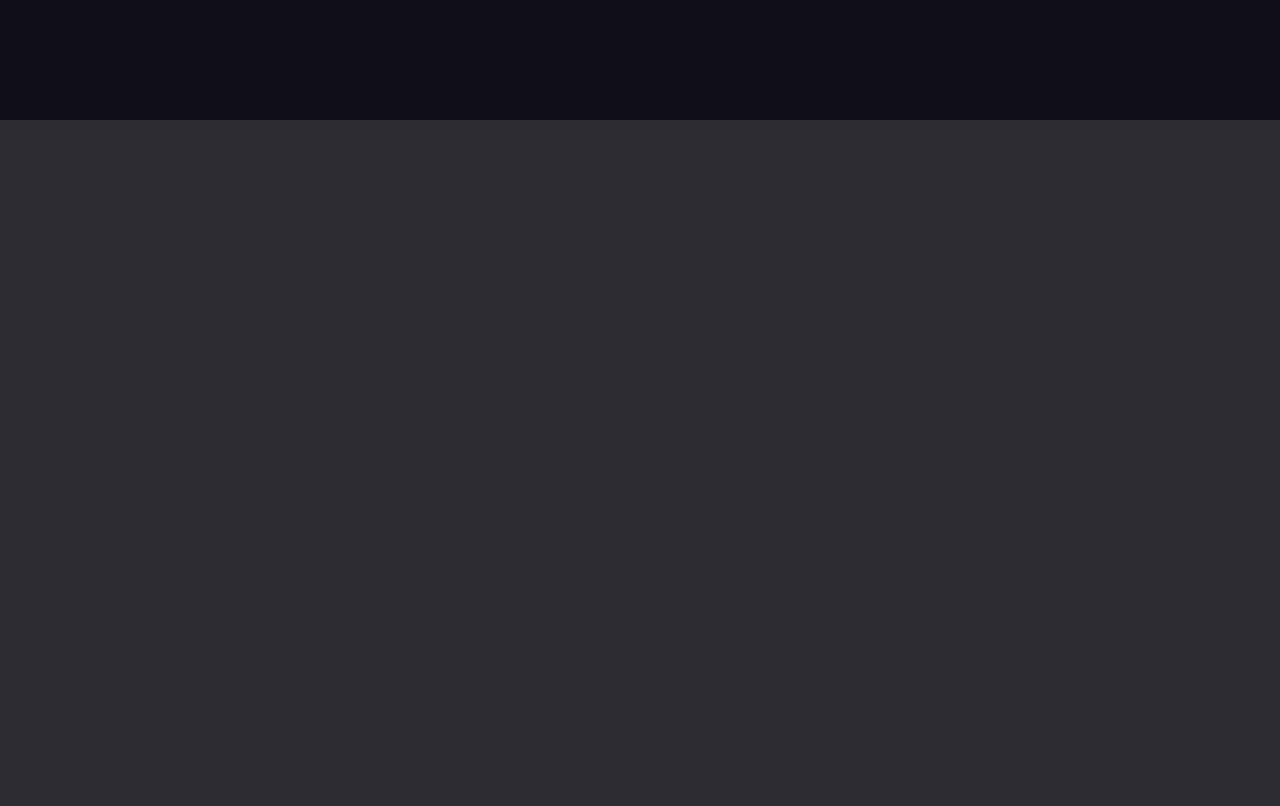
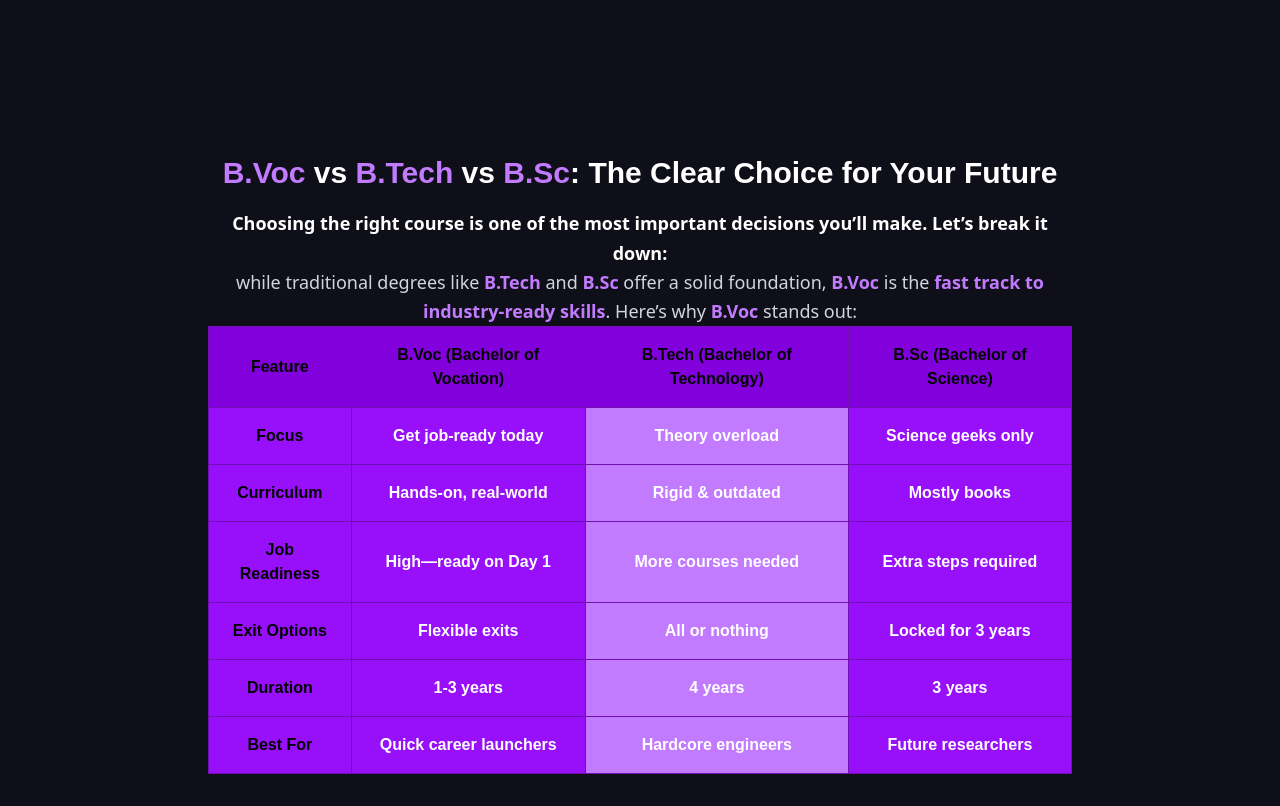
Before and after one commit to Code4Bharat1/Bvoc_Nexcore, a Next.js app in the folder bvoc/: page /whychooseus in a window 1280 px wide. Shown: the part 680-1486 px from the top of the page. Before the commit the page ends 800 px from the top, so only its background shows below. Built offline with nearby package versions, Linux system fonts and the light colour scheme.

Commit message:
feat: Add Degree Comparison Table component to Why Choose Us page

```diff
--- a/bvoc/src/app/whychooseus/page.jsx
+++ b/bvoc/src/app/whychooseus/page.jsx
@@ -1,12 +1,14 @@
 import React from 'react'
 import Navbar from '@/components/layout/Navbar'
 import CardCarousel from '@/components/WhyChooseUs/Cardcarousel'
+import DegreeComparisonTable from '@/components/WhyChooseUs/Tablesection'
  const page = () => {
   return (
     <div>
     <Navbar/>
     <main className="bg-[#0f0f1a] min-h-screen">
     <CardCarousel/>
+    <DegreeComparisonTable/>
     </main>
     </div>
   )
--- /dev/null
+++ b/bvoc/src/components/WhyChooseUs/Tablesection.jsx
@@ -0,0 +1,106 @@
+// components/DegreeComparisonTable.jsx
+"use client";
+
+const DegreeComparisonTable = () => {
+  const tableData = [
+    {
+      feature: "Focus",
+      bvoc: "Get job-ready today",
+      btech: "Theory overload",
+      bsc: "Science geeks only",
+    },
+    {
+      feature: "Curriculum",
+      bvoc: "Hands-on, real-world",
+      btech: "Rigid & outdated",
+      bsc: "Mostly books",
+    },
+    {
+      feature: "Job Readiness",
+      bvoc: "High—ready on Day 1",
+      btech: "More courses needed",
+      bsc: "Extra steps required",
+    },
+    {
+      feature: "Exit Options",
+      bvoc: "Flexible exits",
+      btech: "All or nothing",
+      bsc: "Locked for 3 years",
+    },
+    {
+      feature: "Duration",
+      bvoc: "1-3 years",
+      btech: "4 years",
+      bsc: "3 years",
+    },
+    {
+      feature: "Best For",
+      bvoc: "Quick career launchers",
+      btech: "Hardcore engineers",
+      bsc: "Future researchers",
+    },
+  ];
+
+  return (
+    <div className="max-w-4xl mx-auto px-4 py-8 text-center">
+  <h2 className="text-3xl font-semibold text-white mb-4 leading-snug">
+    <span className="text-purple-400">B.Voc</span> vs{" "}
+    <span className="text-purple-400">B.Tech</span> vs{" "}
+    <span className="text-purple-400">B.Sc</span>:{" "}
+    <span className="text-white">The Clear Choice for Your Future</span>
+  </h2>
+
+  <p className="text-gray-300 text-lg leading-relaxed font-sans">
+  <span className="font-semibold text-white">
+    Choosing the right course is one of the most important decisions you’ll make. Let’s break it down:
+  </span>
+  <br />
+    while traditional degrees like <span className="text-purple-400 font-semibold">B.Tech</span> and{" "}
+  <span className="text-purple-400 font-semibold">B.Sc</span> offer a solid foundation,{" "}
+  <span className="text-purple-400 font-semibold">B.Voc</span> is the{" "}
+  <span className="text-purple-400 font-semibold">fast track to industry-ready skills</span>.
+  Here’s why <span className="text-purple-400 font-semibold">B.Voc</span> stands out:
+</p>
+
+
+      <div className="overflow-x-auto">
+        <table className="w-full border-">
+          <thead>
+            <tr>
+              <th className="bg-purple-700 text-black p-4 border border-purple-800">Feature</th>
+              <th className="bg-purple-700 text-black p-4 border border-purple-800">
+                B.Voc (Bachelor of Vocation)
+              </th>
+              <th className="bg-purple-700 text-black p-4 border border-purple-800">
+                B.Tech (Bachelor of Technology)
+              </th>
+              <th className="bg-purple-700 text-black p-4 border border-purple-800">
+                B.Sc (Bachelor of Science)
+              </th>
+            </tr>
+          </thead>
+          <tbody>
+            {tableData.map((row, index) => (
+              <tr key={index}>
+                <td className="bg-purple-600 text-black p-4 border border-purple-800 font-bold">
+                  {row.feature}
+                </td>
+                <td className="bg-purple-600 text-white p-4 border border-purple-800 font-bold">
+                  {row.bvoc}
+                </td>
+                <td className="bg-purple-400 text-white p-4 border border-purple-800 font-bold">
+                  {row.btech}
+                </td>
+                <td className="bg-purple-600 text-white p-4 border border-purple-800 font-bold">
+                  {row.bsc}
+                </td>
+              </tr>
+            ))}
+          </tbody>
+        </table>
+      </div>
+    </div>
+  );
+};
+
+export default DegreeComparisonTable;
```
